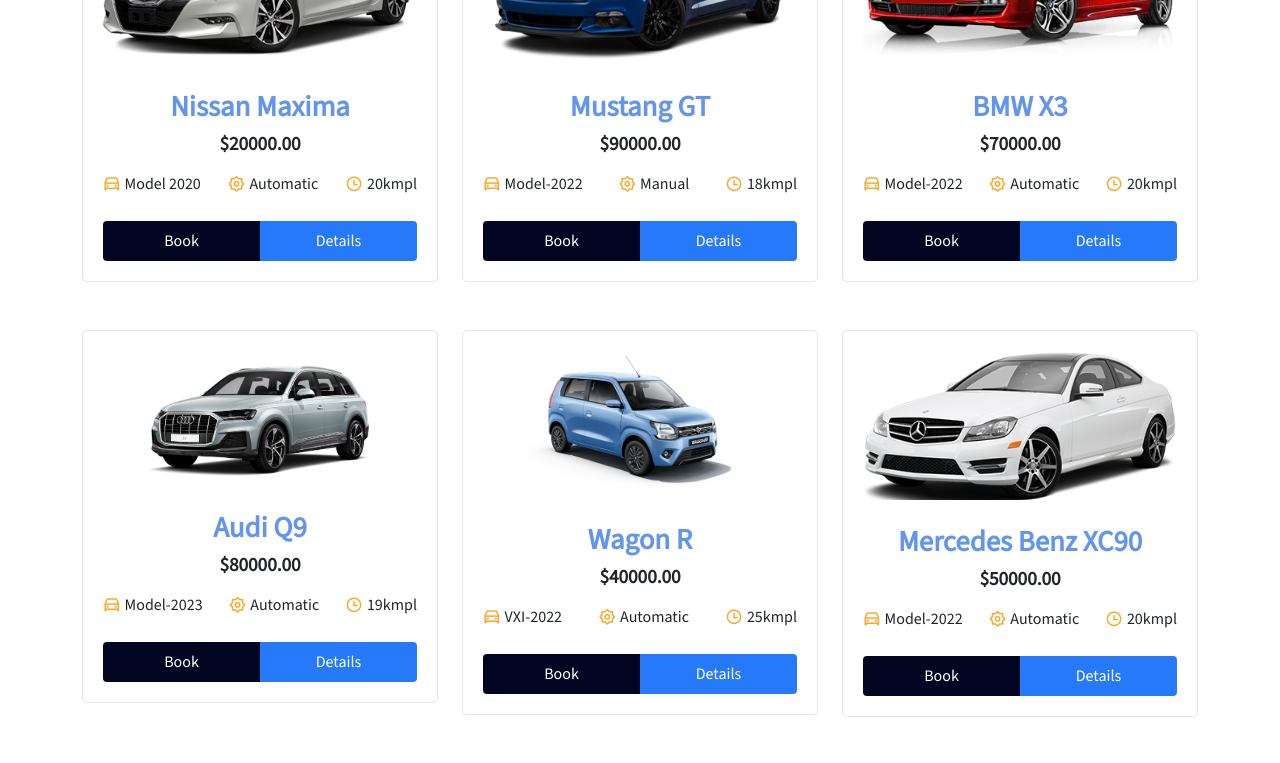
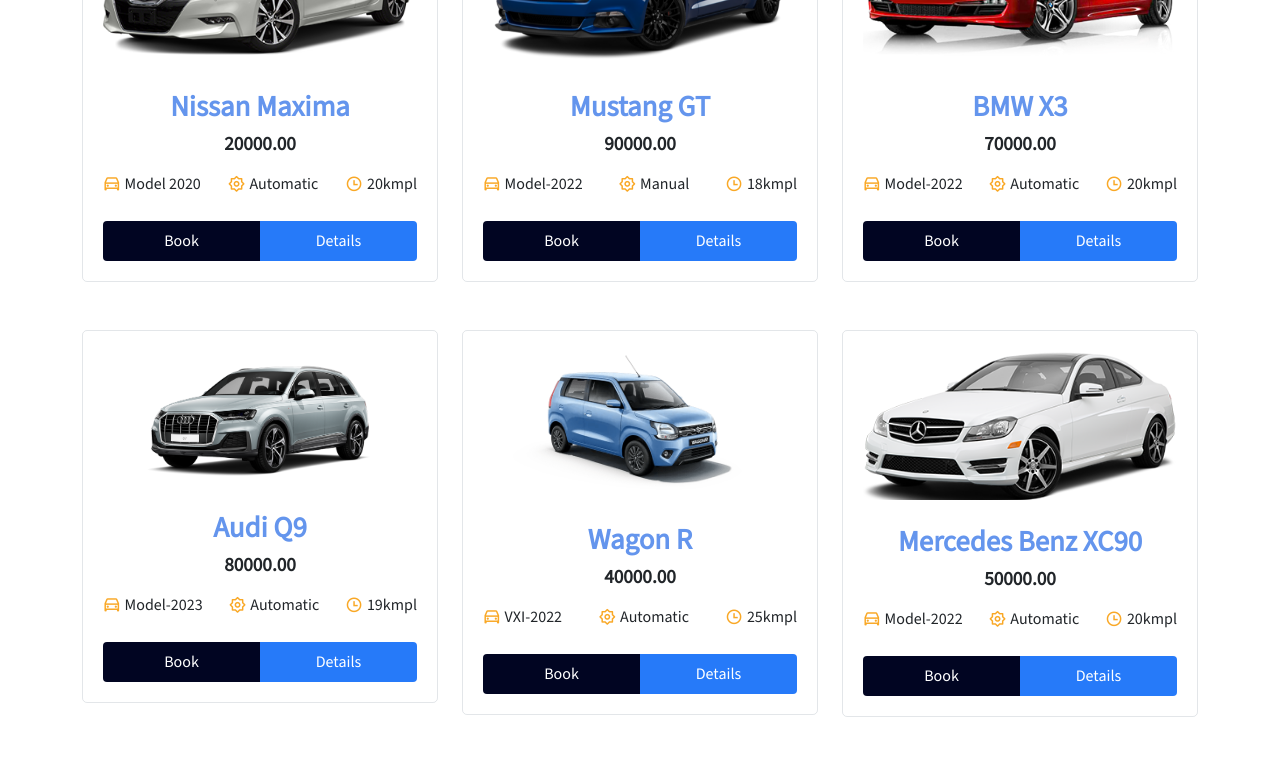
Before and after one commit to PraneshSVE/Ford, a React (Create React App) app: page /home in a window 1280 px wide. Shown: the part 2520-3283 px from the top of the page. Built offline with nearby package versions, Linux system fonts and the light colour scheme.

Commit message:
Update CarItem.jsx

```diff
--- a/src/components/UI/CarItem.jsx
+++ b/src/components/UI/CarItem.jsx
@@ -15,7 +15,7 @@
 
                 <div className="car__item-content mt-4">
                     <h4 className="section__title text-center">{carName}</h4>
-                    <h6 className="rent__price text-center mt-">${price}.00
+                    <h6 className="rent__price text-center mt-">{price}.00
                         </h6>
 
                     <div className="car__item-info d-flex align-item-center
```
